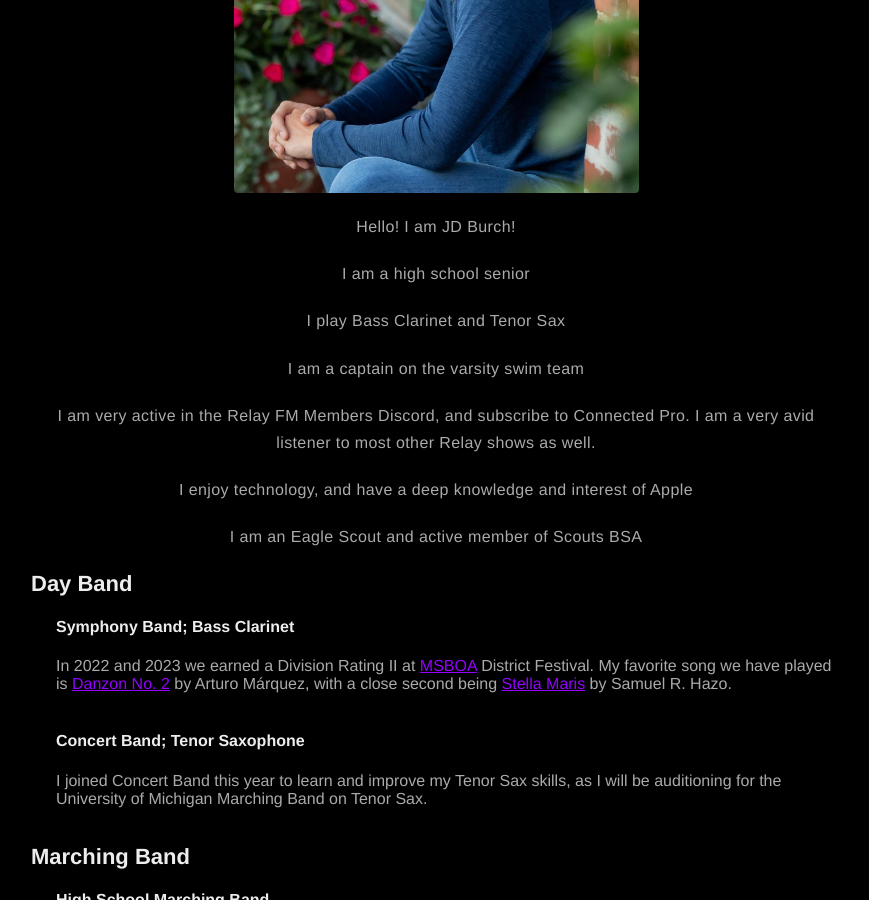
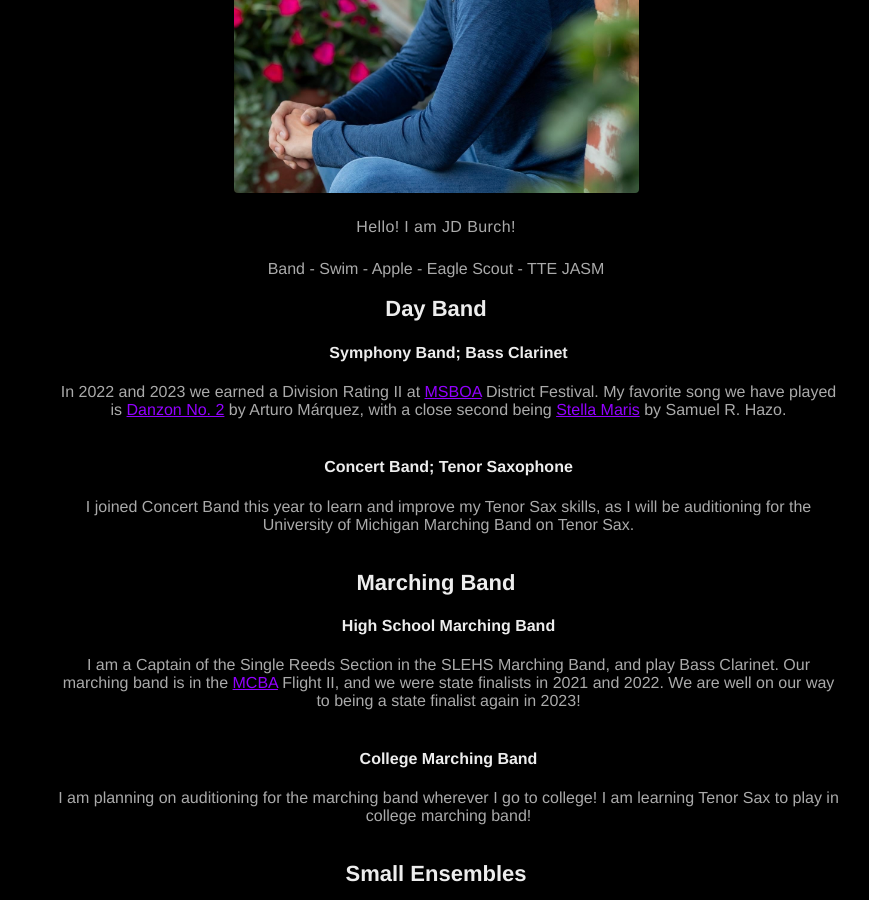
Before and after one commit to JDBurchHuzzah/jdburchhuzzah.github.io, a Jekyll site: the page built from about.md, in a window 1280 px wide and 900 px high, scrolled down 337 px. Shown: the whole window, without its empty margins (204-1073 px from the left). Built offline with Jekyll 4.4.1, drawn with Linux system fonts in a browser that asks for light colours; nearby versions of some CDN libraries.

Commit message:
Update about.md

```diff
--- a/about.md
+++ b/about.md
@@ -6,12 +6,7 @@
 <img src="/assets/images/profilepfp.jpg" alt="test">
 
 <center> <p>Hello! I am JD Burch!</p>
-<p>I am a high school senior</p>
-<p>I play Bass Clarinet and Tenor Sax</p>
-<p>I am a captain on the varsity swim team</p>
-<p>I am very active in the Relay FM Members Discord, and subscribe to Connected Pro. I am a very avid listener to most other Relay shows as well.</p>
-<p>I enjoy technology, and have a deep knowledge and interest of Apple</p>
-<p>I am an Eagle Scout and active member of Scouts BSA</p> </center>
+Band - Swim - Apple - Eagle Scout - TTE JASM
 
 <h2>Day Band</h2>
 <div style="margin-left: 25px;">
@@ -49,7 +44,6 @@
   <h4>Eagle Scout Project</h4>In the summer of 2022, I completed my Eagle Scout Project. This patio was just under 100 square feet. It took months of planning and around 75 hours of personal service. I fundraised by organizing a can drive during the week of the Fourth of July on my grandma's street (she lives on a lake, so it was a great location). I also got funds from Thrivent Credit Union through a member of my church.<br><br>
   <h4>Merit Badges: 51</h4>
   <h4>Eagle Palms: 5</h4>
-
   <h4>Scout Rank: July 20, 2017</h4>
   <h4>Tenderfoot Rank: February 12, 2018</h4>
   <h4>Second Class Rank: May 21, 2018</h4>
```
